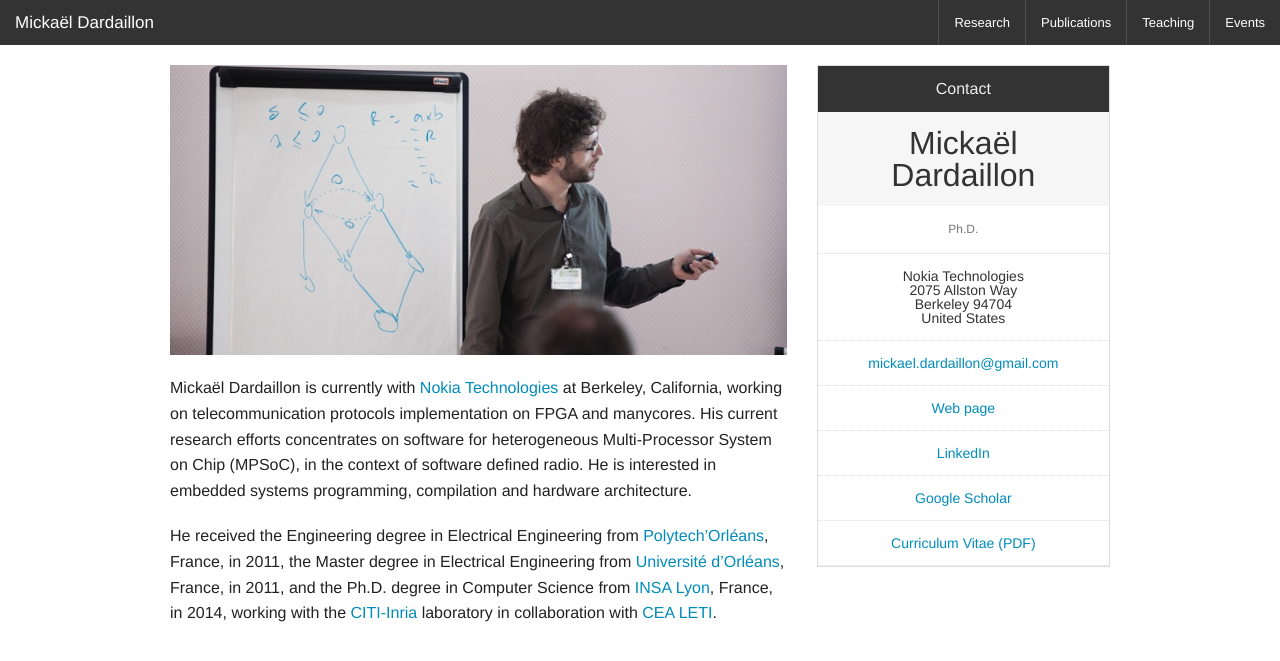
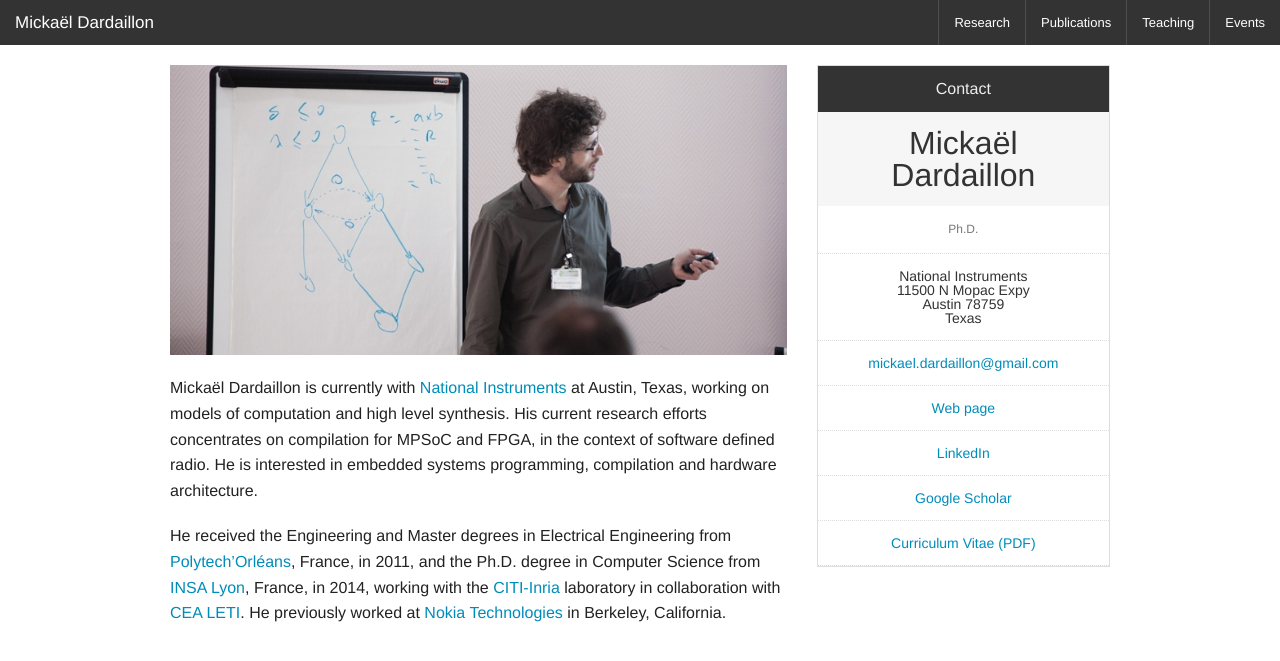
Before and after one commit to dardarel/dardarel.github.io, a Jekyll site: the page built from index.md, in a window 1280 px wide. Shown: the top 661 px of the page. Built offline with Jekyll 4.4.1, drawn with Linux system fonts in a browser that asks for light colours; Markdown is read by kramdown in place of the engine named in the settings.

```diff
--- a/_includes/contact.html
+++ b/_includes/contact.html
@@ -3,10 +3,10 @@
   <li class="price">Mickaël Dardaillon</li>
   <li class="description">Ph.D.</li>
   <li class="bullet-item">
-  Nokia Technologies</br>
-  2075 Allston Way</br>
-  Berkeley 94704</br>
-  United States
+  National Instruments</br>
+  11500 N Mopac Expy</br>
+  Austin 78759</br>
+  Texas
   </li>
   <li class="bullet-item">
   <a href="mailto:mickael.dardaillon@gmail.com">mickael.dardaillon@gmail.com</a>
--- a/index.md
+++ b/index.md
@@ -5,24 +5,22 @@ title: "Home page"
 
 ![](img/photo.jpg 'me')
 
-Mickaël Dardaillon is currently with [Nokia Technologies] at Berkeley,
-California, working on telecommunication protocols implementation on FPGA and
-manycores.
-His current research efforts concentrates on software for heterogeneous
-Multi-Processor System on Chip (MPSoC), in the context of software defined
-radio.
+Mickaël Dardaillon is currently with [National Instruments] at Austin,
+Texas, working on models of computation and high level synthesis.
+His current research efforts concentrates on compilation for MPSoC and
+FPGA, in the context of software defined radio.
 He is interested in embedded systems programming, compilation and hardware
 architecture.
 
-He received the Engineering degree in Electrical Engineering from
-[Polytech'Orléans], France, in 2011, the Master degree in Electrical Engineering
-from [Université d'Orléans], France, in 2011, and the Ph.D.
+He received the Engineering and Master degrees in Electrical Engineering from
+[Polytech'Orléans], France, in 2011, and the Ph.D.
 degree in Computer Science from [INSA Lyon], France, in 2014, working with the
 [CITI-Inria] laboratory in collaboration with [CEA LETI].
+He previously worked at [Nokia Technologies] in Berkeley, California.
 
 [Nokia Technologies]: http://company.nokia.com/en/
 [Polytech'Orléans]: http://www.univ-orleans.fr/polytech/
-[Université d'Orléans]: http://www.univ-orleans.fr/
-[INSA Lyon]: http://www.insa-lyon.fr/en
+[INSA Lyon]: http://www.insa-lyon.fr/en/
 [CITI-Inria]: http://www.citi-lab.fr/en_UK/
-[CEA LETI]: http://www-leti.cea.fr/en
+[CEA LETI]: http://www-leti.cea.fr/en/
+[National Instruments]: https://www.ni.com/
```
Also changed, not shown: publications/index.md (+6 -1 lines), 1 other file.
